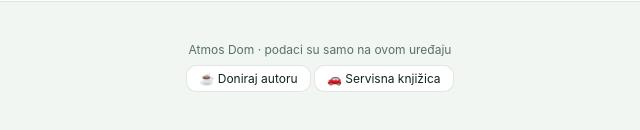
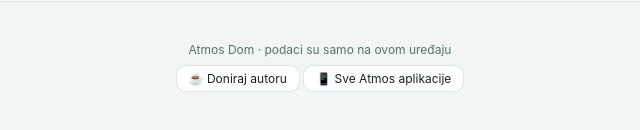
Before and after one commit to gembirdt-bit/atmosdom, a plain HTML site: page index.html in a window 1280 px wide. Shown: the part 910-1040 px from the top of the page, 420-1060 px from the left. Drawn offline with Linux system fonts and the light colour scheme.

Commit message:
Link „Sve Atmos aplikacije“ u podnožju

```diff
--- a/index.html
+++ b/index.html
@@ -114,7 +114,7 @@ nav .sec{display:none}
   <button id="scanBtn" title="Skeniraj račun">📷</button>
 </div></div>
 <main class="shell" id="view"></main>
-<footer>Atmos Dom · podaci su samo na ovom uređaju<br><button class="coffee-mini" onclick="coffeeOpen()" type="button">☕ Doniraj autoru</button> <a class="coffee-mini" style="text-decoration:none" href="https://gembirdt-bit.github.io/atmos-auto-servisna-knjizica/" target="_blank" rel="noopener">🚗 Servisna knjižica</a></footer>
+<footer>Atmos Dom · podaci su samo na ovom uređaju<br><button class="coffee-mini" onclick="coffeeOpen()" type="button">☕ Doniraj autoru</button> <a class="coffee-mini" style="text-decoration:none" href="https://gembirdt-bit.github.io/atmosaplikacije/" target="_blank" rel="noopener">📱 Sve Atmos aplikacije</a></footer>
 <button class="fab" id="fab" aria-label="Dodaj">+</button>
 <nav id="nav">
   <button data-tab="pregled"><span>🏠</span>Pregled</button>
```
